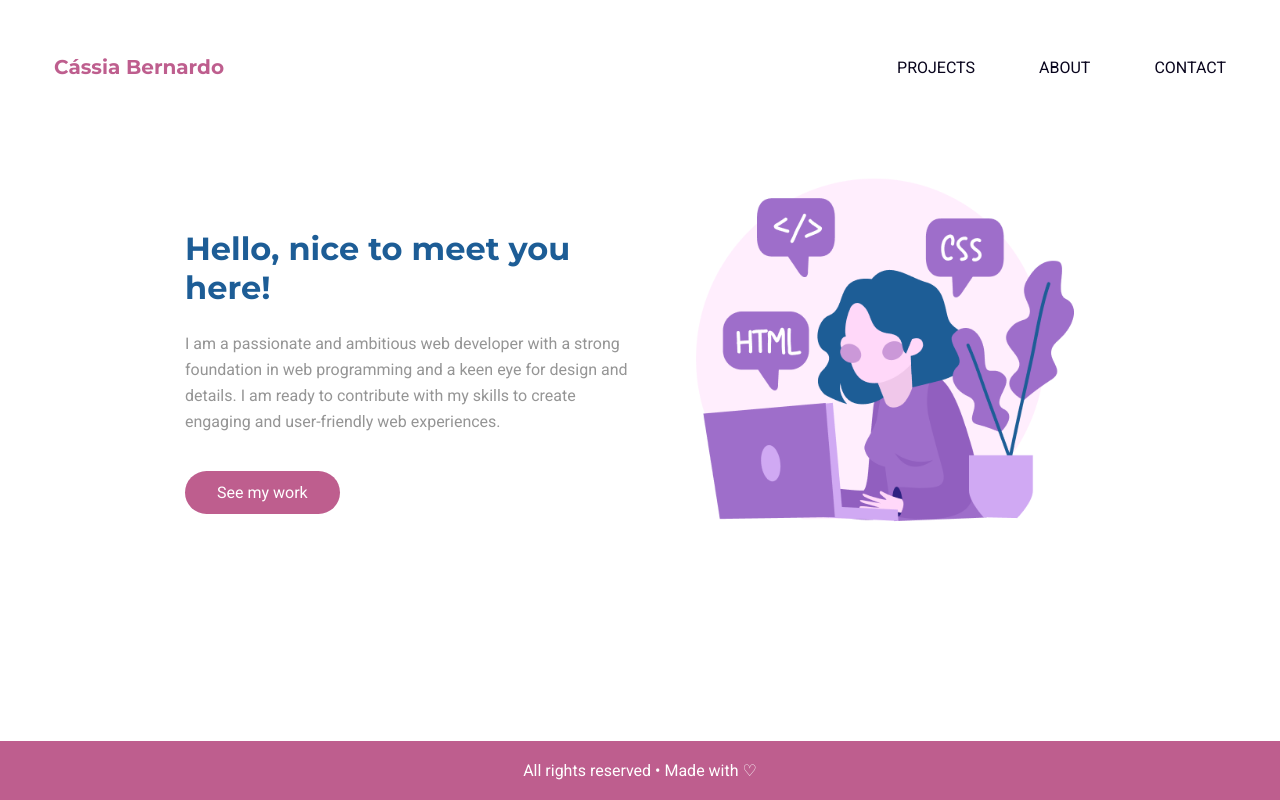
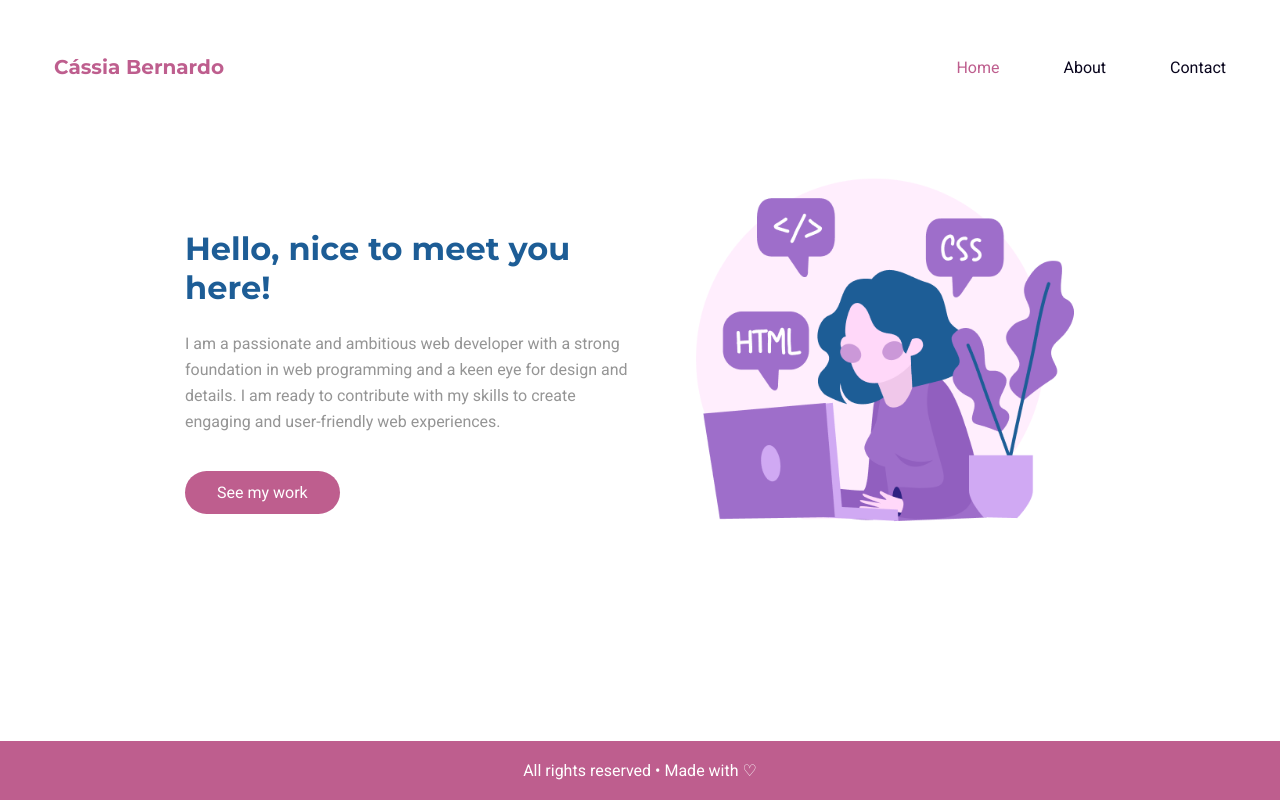
Before and after one commit to casbern/portfolio-site, a React (Vite) app: page / in a window 1280 px wide. Built offline with nearby package versions, Linux system fonts and the light colour scheme.

Commit message:
added highlight when the menu link is on the page

```diff
--- a/src/components/Navbar/Navbar.module.css
+++ b/src/components/Navbar/Navbar.module.css
@@ -82,6 +82,10 @@
 	text-decoration: underline;
 }
 
+.navigationMenu ul li a.active {
+	color: var(--pink-200);
+}
+
 @media (min-width: 768px) {
 	.burguerIcon {
 		display: none;
--- a/src/components/Navbar/index.jsx
+++ b/src/components/Navbar/index.jsx
@@ -2,10 +2,22 @@ import styles from "./Navbar.module.css"
 import { useState, useEffect } from "react"
 import { RxHamburgerMenu } from "react-icons/rx"
 
-import { Link } from "react-router-dom"
+import { Link, useLocation } from "react-router-dom"
 
 export function Navbar() {
+	const location = useLocation()
+	const [currentPage, setCurrentPage] = useState("")
 	const [isNavExpanded, setIsNavExpanded] = useState(false)
+
+	useEffect(() => {
+		setCurrentPage(location.pathname)
+	}, [location])
+
+	const links = [
+		{ to: "/", text: "Home" },
+		{ to: "/about", text: "About" },
+		{ to: "/contact", text: "Contact" },
+	]
 
 	useEffect(() => {
 		const handleResize = () => {
@@ -39,7 +51,19 @@ export function Navbar() {
 				}`}
 			>
 				<ul>
-					<li>
+					{links.map((link, index) => (
+						<li>
+							<Link
+								key={index}
+								to={link.to}
+								className={currentPage === link.to ? `${styles.active}` : ""}
+							>
+								{link.text}
+							</Link>
+						</li>
+					))}
+
+					{/* <li>
 						<Link to="/projects">PROJECTS</Link>
 					</li>
 					<li>
@@ -47,7 +71,7 @@ export function Navbar() {
 					</li>
 					<li>
 						<Link to="/contact">CONTACT</Link>
-					</li>
+					</li> */}
 				</ul>
 			</div>
 		</nav>
```
